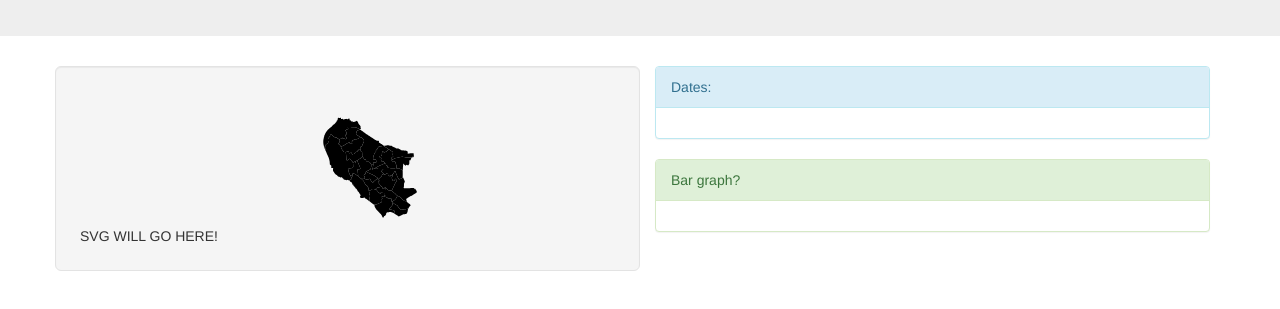
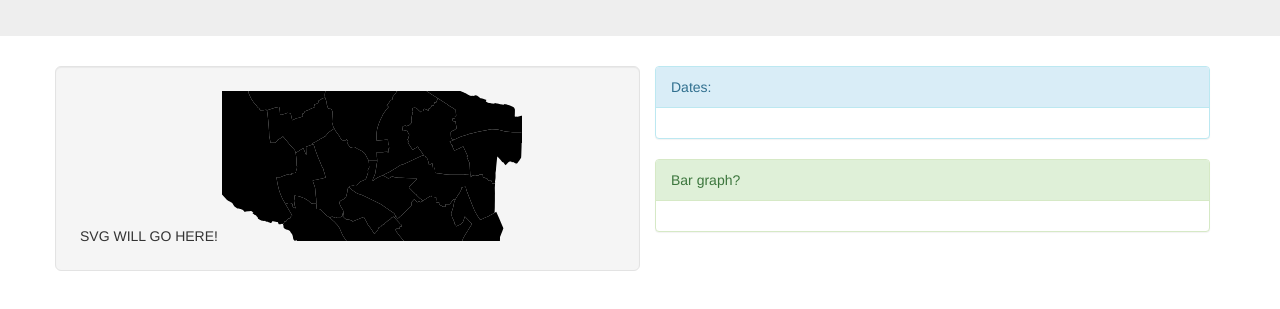
Before and after one commit to TEnders64/OxfordWardPolymaps, a plain HTML site: page index.html in a window 1280 px wide. Shown: the part 159-468 px from the top of the page. Drawn offline with nearby package versions, Linux system fonts and the light colour scheme.

Commit message:
playing with zoom

```diff
--- a/index.html
+++ b/index.html
@@ -45,8 +45,8 @@
 			var map = po.map()
 						.container(document.getElementById("map").appendChild(po.svg('svg')))
 						.center({lat:51.7551, lon:-1.2375})
-						.zoom(10)
-						.zoomRange([10,16])
+						.zoom(12)
+						.zoomRange([12,18])
 						.add(po.interact());
 
 					map.add(po.geoJson().url('Jun_6_2013_OX_Boroughs.geojson'));
```
